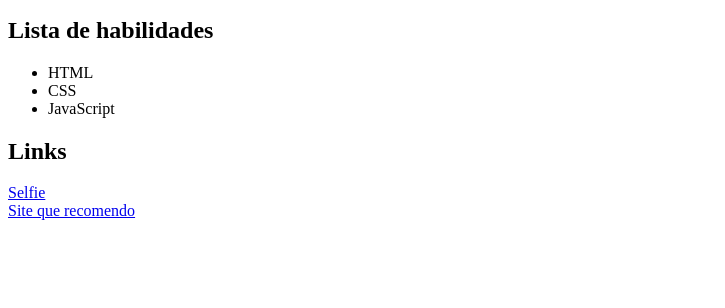
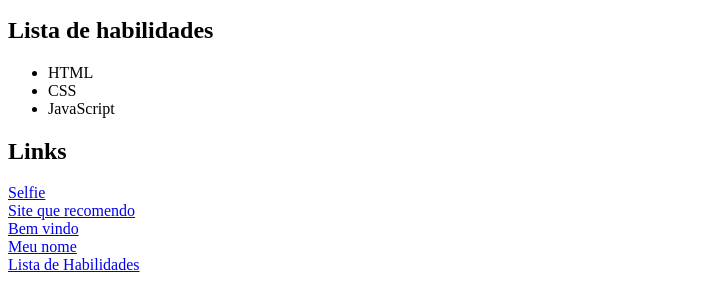
Before and after one commit to fernandolasmar/Portf-lio, a plain HTML site: page index.html in a window 1280 px wide. Shown: the part 218-526 px from the top of the page, without its empty margins (0-725 px from the left). Drawn offline with Linux system fonts and the light colour scheme.

Commit message:
links internos

```diff
--- a/index.html
+++ b/index.html
@@ -6,15 +6,15 @@
     <title>Portfólio</title>
 </head>
 <body>
-    <h1>Bem vindo ao meu portfólio</h1>
-    <h2>Meu nome é <em>Fernando Augusto Lasmar De Paiva</em></h2>
-    <img src="Imagem/Fernando.jpeg" width="250px" alt="Selfie">
+    <h1 id="Bem vindo">Bem vindo ao meu portfólio</h1>
+    <h2 id="Nome">Meu nome é <em>Fernando Augusto Lasmar De Paiva</em></h2>
+    <img src="Imagem/Fernando.jpeg" width="250px" alt="Selfie" id="Selfie">
   <p>
     Olá meu nome é <strong>Fernando Lasmar</strong> , sou de Belo Horizonte, Minas Gerais, Brasil. <br>
     Atualmente estudo desenvolvimento web na Trybe! <br>
     Neste website você pode encontrar diversas informações sobre mim e os projetos nos quais ja trabalhei. <br>
   </p>
-  <h2>Lista de habilidades</h2>
+  <h2 id="Lista de habilidades">Lista de habilidades</h2>
   <ul>
     <li>HTML</li>
     <li>CSS</li>
@@ -23,7 +23,9 @@
   <h2>Links</h2>
     <a href="#Selfie">Selfie</a> <br>
     <a href="https://blog.betrybe.com" target="_blank">Site que recomendo</a> <br>
-
+    <a href="#Bem vindo">Bem vindo</a> <br>
+    <a href="#Nome"> Meu nome</a> <br>
+    <a href="#Lista de habilidades">Lista de Habilidades</a> <br>
 
 </body>
 </html>
```
